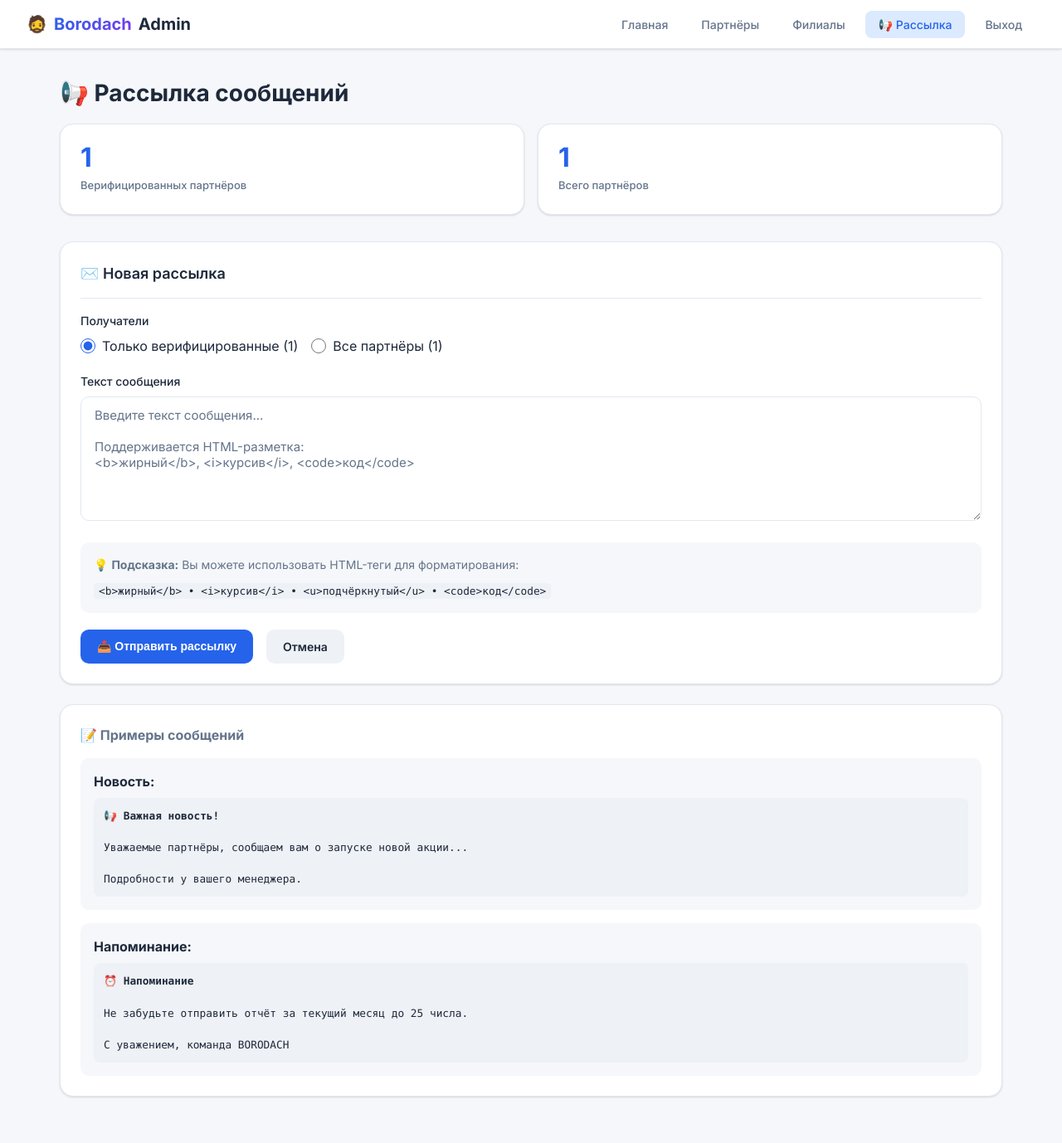
After one commit to VGUROV050/borodach-franchise-bot, a FastAPI app: template admin/templates/broadcast.html in a window 1280 px wide. The commit adds this page. Shown: the whole page at 83% size. Run offline with FastAPI, Linux system fonts and the light colour scheme; the template is opened without the code that fills it: most values are stand-ins (such as "Sample title", 1, 10 or a date in 2020).

Commit message:
feat: add broadcast messaging to admin panel
- New broadcast page for sending messages to partners
- Choose recipients: verified only or all partners
- HTML formatting support
- Success/fail counters after sending

```diff
--- a/admin/templates/base.html
+++ b/admin/templates/base.html
@@ -437,6 +437,7 @@
             <li><a href="/" class="{% if request.url.path == '/' %}active{% endif %}">Главная</a></li>
             <li><a href="/partners" class="{% if '/partners' in request.url.path %}active{% endif %}">Партнёры</a></li>
             <li><a href="/branches" class="{% if '/branches' in request.url.path %}active{% endif %}">Филиалы</a></li>
+            <li><a href="/broadcast" class="{% if '/broadcast' in request.url.path %}active{% endif %}">📢 Рассылка</a></li>
             <li><a href="/logout">Выход</a></li>
         </ul>
     </nav>
--- /dev/null
+++ b/admin/templates/broadcast.html
@@ -0,0 +1,113 @@
+{% extends "base.html" %}
+
+{% block title %}Рассылка — Borodach Admin{% endblock %}
+
+{% block content %}
+<h1 class="mb-2">📢 Рассылка сообщений</h1>
+
+{% if request.query_params.get('success') %}
+<div class="card" style="background: var(--success-light); border-color: #a7f3d0;">
+    <p style="color: #047857; font-weight: 500;">
+        ✅ Рассылка отправлена!
+        Успешно: <strong>{{ request.query_params.get('success') }}</strong>
+        {% if request.query_params.get('failed') != '0' %}
+        | Ошибок: <strong>{{ request.query_params.get('failed') }}</strong>
+        {% endif %}
+    </p>
+</div>
+{% endif %}
+
+{% if request.query_params.get('error') == 'empty' %}
+<div class="card" style="background: var(--danger-light); border-color: #fecaca;">
+    <p style="color: #dc2626; font-weight: 500;">
+        ❌ Сообщение не может быть пустым
+    </p>
+</div>
+{% endif %}
+
+<div class="stats-grid">
+    <div class="stat-card">
+        <div class="stat-value">{{ verified_count }}</div>
+        <div class="stat-label">Верифицированных партнёров</div>
+    </div>
+    <div class="stat-card">
+        <div class="stat-value">{{ all_count }}</div>
+        <div class="stat-label">Всего партнёров</div>
+    </div>
+</div>
+
+<div class="card">
+    <div class="card-header">
+        <h2 class="card-title">✉️ Новая рассылка</h2>
+    </div>
+
+    <form method="post" action="/broadcast/send">
+        <div class="form-group">
+            <label class="form-label">Получатели</label>
+            <div style="display: flex; gap: 1rem; margin-top: 0.5rem;">
+                <label style="display: flex; align-items: center; gap: 0.5rem; cursor: pointer;">
+                    <input type="radio" name="recipient_type" value="verified" checked
+                           style="width: 18px; height: 18px; accent-color: var(--accent);">
+                    <span>Только верифицированные ({{ verified_count }})</span>
+                </label>
+                <label style="display: flex; align-items: center; gap: 0.5rem; cursor: pointer;">
+                    <input type="radio" name="recipient_type" value="all"
+                           style="width: 18px; height: 18px; accent-color: var(--accent);">
+                    <span>Все партнёры ({{ all_count }})</span>
+                </label>
+            </div>
+        </div>
+
+        <div class="form-group">
+            <label class="form-label">Текст сообщения</label>
+            <textarea name="message" class="form-input" rows="6"
+                      placeholder="Введите текст сообщения...
+
+Поддерживается HTML-разметка:
+<b>жирный</b>, <i>курсив</i>, <code>код</code>"
+                      style="resize: vertical; min-height: 150px;" required></textarea>
+        </div>
+
+        <div class="form-group" style="background: var(--bg-main); padding: 1rem; border-radius: 10px;">
+            <p class="text-muted" style="font-size: 0.875rem; margin-bottom: 0.5rem;">
+                💡 <strong>Подсказка:</strong> Вы можете использовать HTML-теги для форматирования:
+            </p>
+            <code style="font-size: 0.8rem;">
+                &lt;b&gt;жирный&lt;/b&gt; • &lt;i&gt;курсив&lt;/i&gt; • &lt;u&gt;подчёркнутый&lt;/u&gt; • &lt;code&gt;код&lt;/code&gt;
+            </code>
+        </div>
+
+        <div class="flex gap-2">
+            <button type="submit" class="btn btn-primary"
+                    onclick="return confirm('Отправить сообщение выбранным получателям?');">
+                📤 Отправить рассылку
+            </button>
+            <a href="/" class="btn">Отмена</a>
+        </div>
+    </form>
+</div>
+
+<div class="card">
+    <h3 style="font-size: 1rem; color: var(--text-muted); margin-bottom: 1rem;">📝 Примеры сообщений</h3>
+
+    <div style="display: grid; gap: 1rem;">
+        <div style="background: var(--bg-main); padding: 1rem; border-radius: 10px;">
+            <strong>Новость:</strong>
+            <pre style="margin-top: 0.5rem; font-size: 0.8rem;">📢 <b>Важная новость!</b>
+
+Уважаемые партнёры, сообщаем вам о запуске новой акции...
+
+Подробности у вашего менеджера.</pre>
+        </div>
+
+        <div style="background: var(--bg-main); padding: 1rem; border-radius: 10px;">
+            <strong>Напоминание:</strong>
+            <pre style="margin-top: 0.5rem; font-size: 0.8rem;">⏰ <b>Напоминание</b>
+
+Не забудьте отправить отчёт за текущий месяц до 25 числа.
+
+С уважением, команда BORODACH</pre>
+        </div>
+    </div>
+</div>
+{% endblock %}
```
Also changed, not shown: admin/routes.py (+65 -0 lines).
